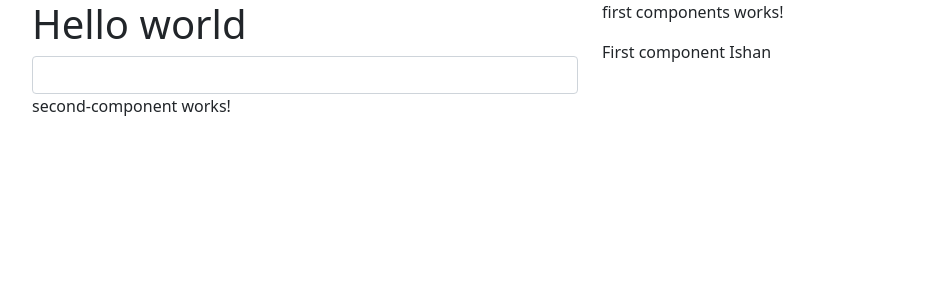
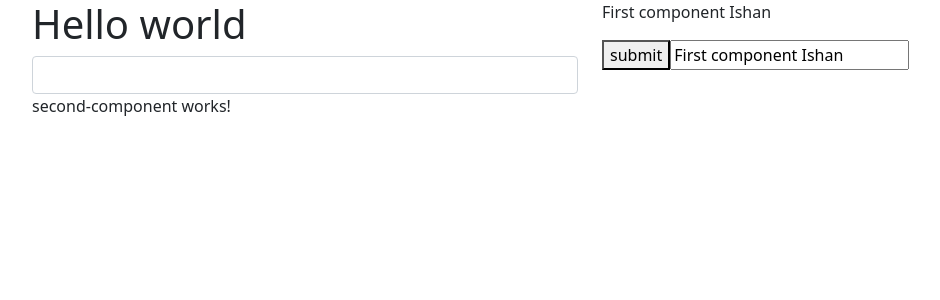
Before and after one commit to ishanEPR/AngularBeginers, an Angular app: page / in a window 1280 px wide. Shown: the top 300 px of the page, without its empty margins (50-990 px from the left). Built offline with nearby package versions, Linux system fonts and the light colour scheme.

Commit message:
add condition and for loop

```diff
--- a/src/app/app.module.ts
+++ b/src/app/app.module.ts
@@ -1,5 +1,6 @@
 import { NgModule } from '@angular/core';
 import { BrowserModule } from '@angular/platform-browser';
+import { FormsModule } from '@angular/forms';
 
 import { AppRoutingModule } from './app-routing.module';
 import { AppComponent } from './app.component';
@@ -14,7 +15,8 @@ import { SecondComponentComponent } from './second-component/second-component.co
   ],
   imports: [
     BrowserModule,
-    AppRoutingModule
+    AppRoutingModule,
+    FormsModule
   ],
   providers: [],
   bootstrap: [AppComponent]
--- a/src/app/first/first.component.html
+++ b/src/app/first/first.component.html
@@ -1,2 +1,11 @@
-<p>first components works!</p>
+<p *ngIf="!condition">first components works!</p>
 <p>{{title}}</p>
+
+
+<p *ngFor="let x of xs">
+    {{x}}
+
+</p>
+
+<button >submit</button>
+<input type="text" [value]="title">
--- a/src/app/first/first.component.ts
+++ b/src/app/first/first.component.ts
@@ -7,6 +7,7 @@ import { Component, OnInit } from '@angular/core';
 })
 export class FirstComponent implements OnInit {
 
+  condition=true;
   title="First component Ishan"
 
   constructor() { }
```
